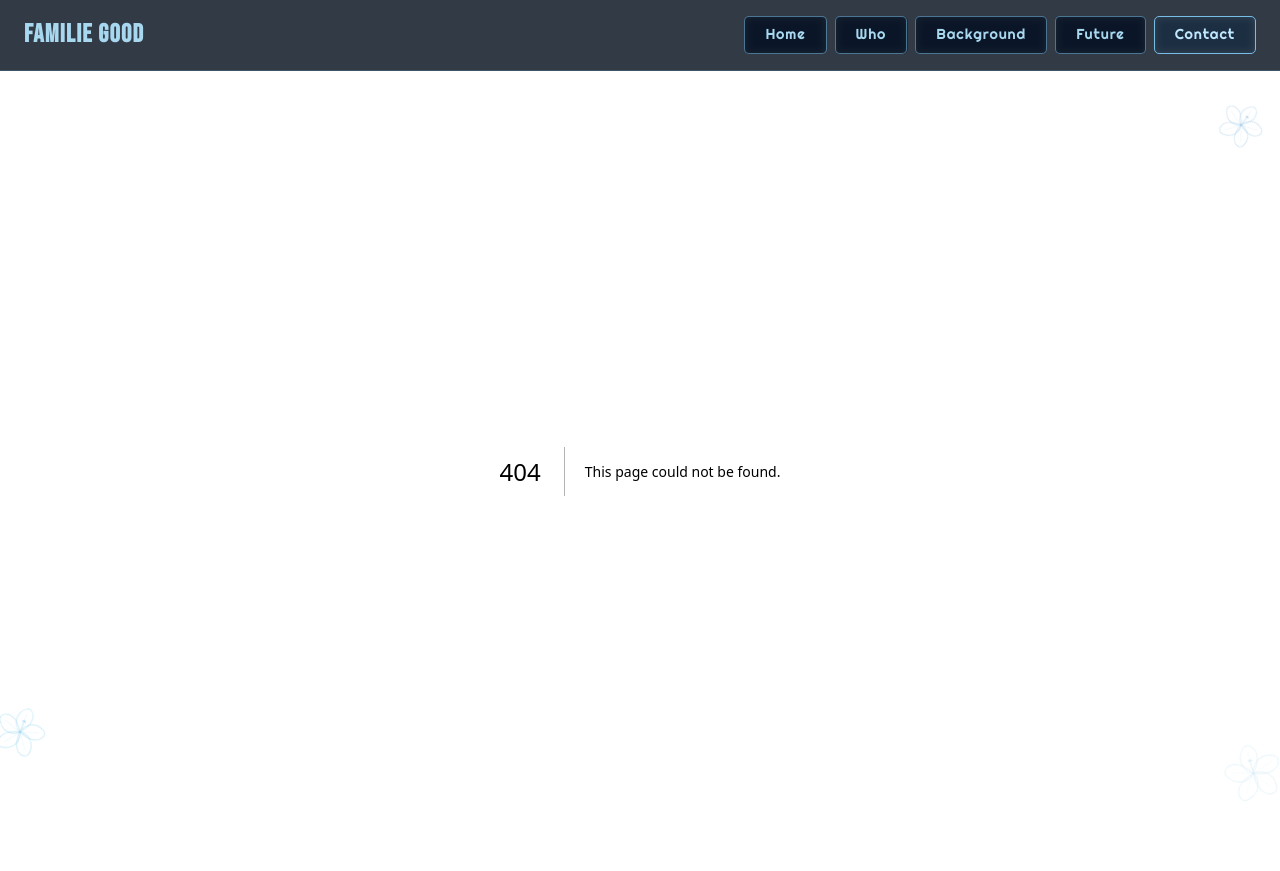
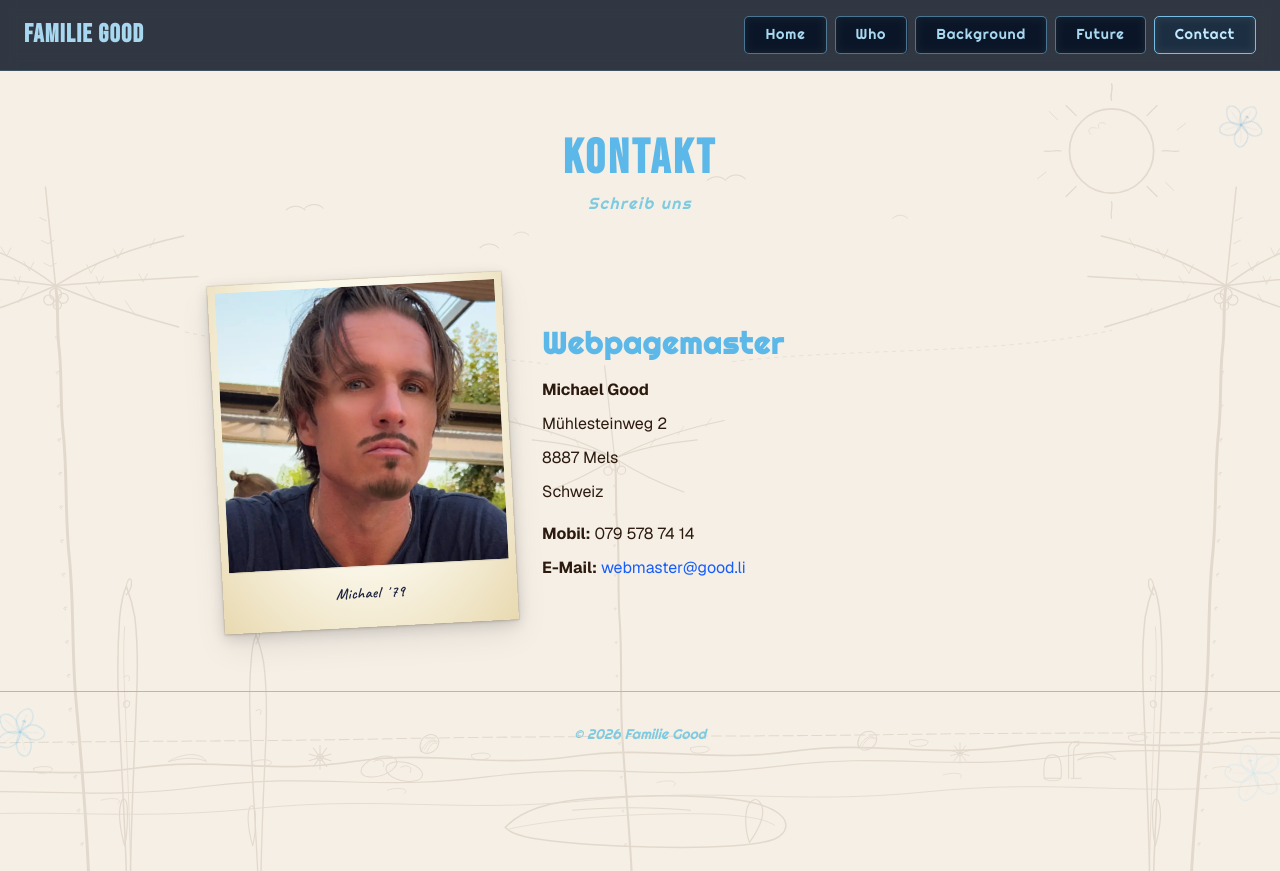
Before and after one commit to michaelgoodmels/good.li, a Next.js app: page /contact in a window 1280 px wide. Before the commit this address had no page. Built offline with nearby package versions, Linux system fonts and the light colour scheme.

Commit message:
update contact

```diff
--- /dev/null
+++ b/app/background/page.tsx
@@ -0,0 +1,52 @@
+export default function BackgroundPage() {
+  return (
+    <main>
+      {/* ── Content ── */}
+      <div
+        style={{
+          background: "var(--vintage-cream)",
+          backgroundImage: "url('/images/sketch-bg.svg')",
+          backgroundSize: "cover",
+          backgroundPosition: "center top",
+          backgroundAttachment: "fixed",
+          backgroundRepeat: "no-repeat",
+          minHeight: "100vh",
+        }}
+      >
+        <div className="mx-auto max-w-4xl px-6 py-16">
+          <h1
+            className="mb-2 text-center text-5xl font-black"
+            style={{
+              fontFamily: "var(--font-bebas), sans-serif",
+              color: "#5bb8e8",
+              letterSpacing: "0.07em",
+            }}
+          >
+            Hintergrund
+          </h1>
+          <p
+            className="mb-16 text-center text-base italic tracking-widest"
+            style={{ color: "#7ecae0", fontFamily: "var(--font-righteous), sans-serif" }}
+          >
+            Unsere Geschichte
+          </p>
+          <p className="text-center text-lg">
+            Diese Seite ist noch in Arbeit.
+          </p>
+        </div>
+        {/* ── Footer ── */}
+        <footer
+          className="py-8 text-center text-sm"
+          style={{
+            color: "#7ecae0",
+            borderTop: "1px solid #7ecae0",
+            fontFamily: "var(--font-righteous), sans-serif",
+            fontStyle: "italic",
+          }}
+        >
+          © {new Date().getFullYear()} Familie Good
+        </footer>
+      </div>
+    </main>
+  );
+}
--- /dev/null
+++ b/app/contact/page.tsx
@@ -0,0 +1,100 @@
+import Image from "next/image";
+
+export default function ContactPage() {
+  return (
+    <main>
+      {/* ── Content ── */}
+      <div
+        style={{
+          background: "var(--vintage-cream)",
+          backgroundImage: "url('/images/sketch-bg.svg')",
+          backgroundSize: "cover",
+          backgroundPosition: "center top",
+          backgroundAttachment: "fixed",
+          backgroundRepeat: "no-repeat",
+          minHeight: "100vh",
+        }}
+      >
+        <div className="mx-auto max-w-4xl px-6 py-16">
+          <h1
+            className="mb-2 text-center text-5xl font-black"
+            style={{
+              fontFamily: "var(--font-bebas), sans-serif",
+              color: "#5bb8e8",
+              letterSpacing: "0.07em",
+            }}
+          >
+            Kontakt
+          </h1>
+          <p
+            className="mb-16 text-center text-base italic tracking-widest"
+            style={{ color: "#7ecae0", fontFamily: "var(--font-righteous), sans-serif" }}
+          >
+            Schreib uns
+          </p>
+
+          <div className="flex flex-col items-center gap-8 md:flex-row">
+            {/* Polaroid */}
+            <div
+              className="polaroid shrink-0"
+              style={{ transform: "rotate(-3deg)" }}
+            >
+              <span className="polaroid-photo">
+                <Image
+                  src="/images/who/michael.jpg"
+                  alt="Michael Good"
+                  width={280}
+                  height={280}
+                />
+              </span>
+              <div className="polaroid-footer">
+                <p className="polaroid-caption">Michael ʼ79</p>
+              </div>
+            </div>
+
+            {/* Contact Info */}
+            <div className="flex-1 text-center md:text-left">
+              <h2
+                className="mb-4 text-3xl font-bold"
+                style={{
+                  fontFamily: "var(--font-righteous), sans-serif",
+                  color: "#5bb8e8",
+                  letterSpacing: "0.04em",
+                }}
+              >
+                Webpagemaster
+              </h2>
+              <div
+                className="text-base leading-relaxed"
+                style={{
+                  color: "var(--vintage-dark)",
+                  fontFamily: "var(--font-geist-sans), sans-serif",
+                }}
+              >
+                <p className="mb-2"><strong>Michael Good</strong></p>
+                <p className="mb-2">Mühlesteinweg 2</p>
+                <p className="mb-2">8887 Mels</p>
+                <p className="mb-4">Schweiz</p>
+                <p className="mb-2"><strong>Mobil:</strong> 079 578 74 14</p>
+                <p><strong>E-Mail:</strong> <a href="mailto:webmaster@good.li" className="text-blue-600 hover:underline">webmaster@good.li</a></p>
+              </div>
+            </div>
+          </div>
+        </div>
+
+        {/* ── Footer ── */}
+        <footer
+          className="py-8 text-center text-sm"
+          style={{
+            color: "#7ecae0",
+            borderTop: "1px solid #7ecae0",
+            fontFamily: "var(--font-righteous), sans-serif",
+            fontStyle: "italic",
+          }}
+        >
+          © {new Date().getFullYear()} Familie Good
+        </footer>
+      </div>
+    </main>
+  );
+}
--- a/app/page.tsx
+++ b/app/page.tsx
@@ -1,5 +1,3 @@
-1
-
 import Image from "next/image";
 import Link from "next/link";
 
@@ -56,9 +54,13 @@ const navItems = [
 
 // ─── Page ─────────────────────────────────────────────────────────────────────
 
+function getRandomHeroPhoto() {
+  return ALL_PHOTOS[Math.floor(Math.random() * ALL_PHOTOS.length)];
+}
+
 export default function Home() {
   // New random hero photo on every page load
-  const heroPhoto = ALL_PHOTOS[Math.floor(Math.random() * ALL_PHOTOS.length)];
+  const heroPhoto = getRandomHeroPhoto();
 
   return (
     <main>
--- a/package.json
+++ b/package.json
@@ -9,6 +9,7 @@
     "lint": "eslint"
   },
   "dependencies": {
+    "expression": "^0.0.1",
     "next": "16.1.6",
     "react": "19.2.3",
     "react-dom": "19.2.3"
```
Also changed, not shown: 1 other file (tests, documents, lock files or other folders).
